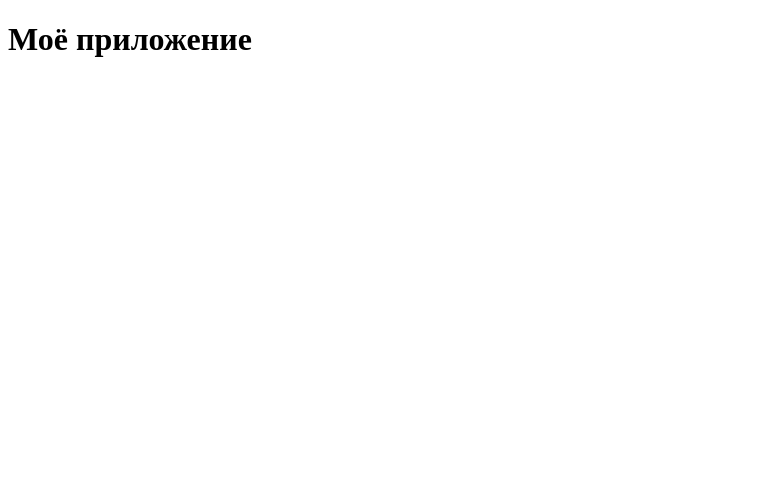
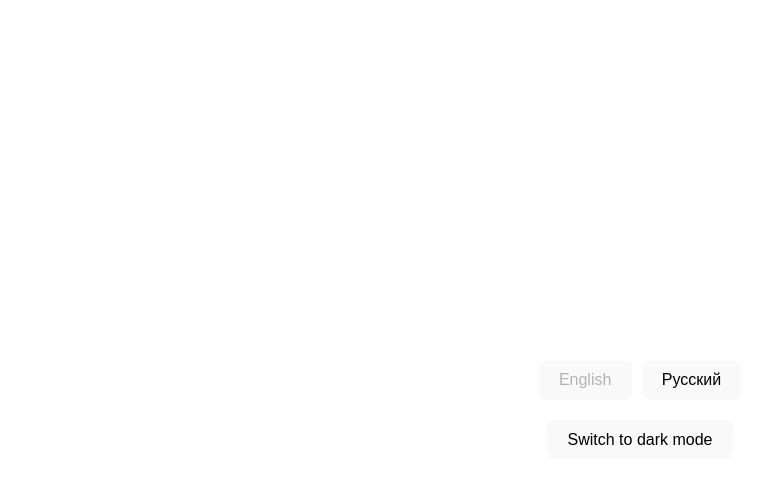
Before and after one commit to mburdonos/otus_react, a React (Vite) app: page / in a window 1280 px wide. Shown: the top 484 px of the page, without its empty margins (0-776 px from the left). Built offline with nearby package versions, Linux system fonts and the light colour scheme.

Commit message:
apdate project

```diff
--- a/src/main.tsx
+++ b/src/main.tsx
@@ -1,18 +1,17 @@
 import { StrictMode } from 'react'
 import { createRoot } from 'react-dom/client'
-// import { ThemeProvider } from './context/ThemeProvider';
-// import { LanguageProvider } from './context/LanguageContext';
-// import './index.css'
-// import App from './App'
-// import i18n from './i18n'; // Инициализация i18n
+import { ThemeProvider } from './context/ThemeProvider';
+import { LanguageProvider } from './context/LanguageContext';
+import './index.css'
+import App from './App'
+import i18n from './i18n'; // Инициализация i18n
 
 createRoot(document.getElementById('root')!).render(
   <StrictMode>
-    {/* <ThemeProvider>
-      <LanguageProvider> */}
-        <h1>Моё приложение</h1>
-    {/* <App />
+    <ThemeProvider>
+      <LanguageProvider>
+    <App />
     </LanguageProvider>
-    </ThemeProvider> */}
+    </ThemeProvider>
   </StrictMode>,
 )
```
